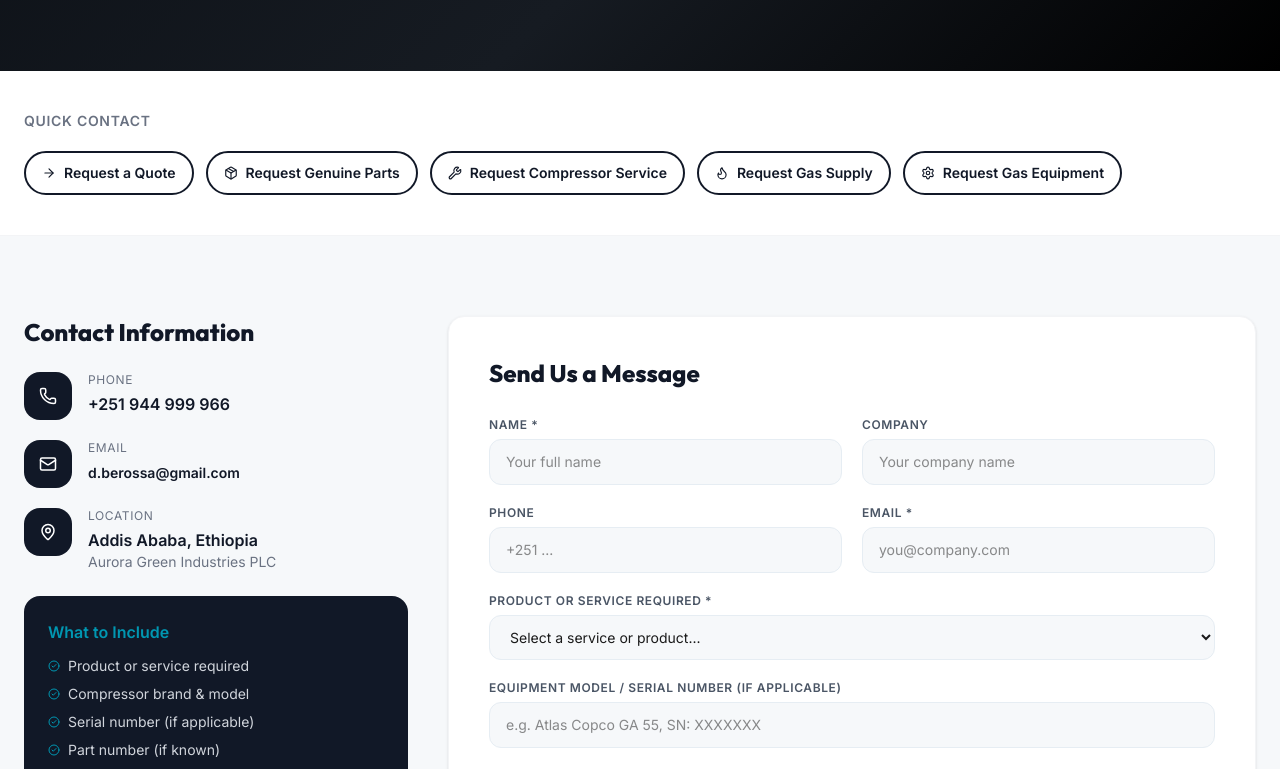
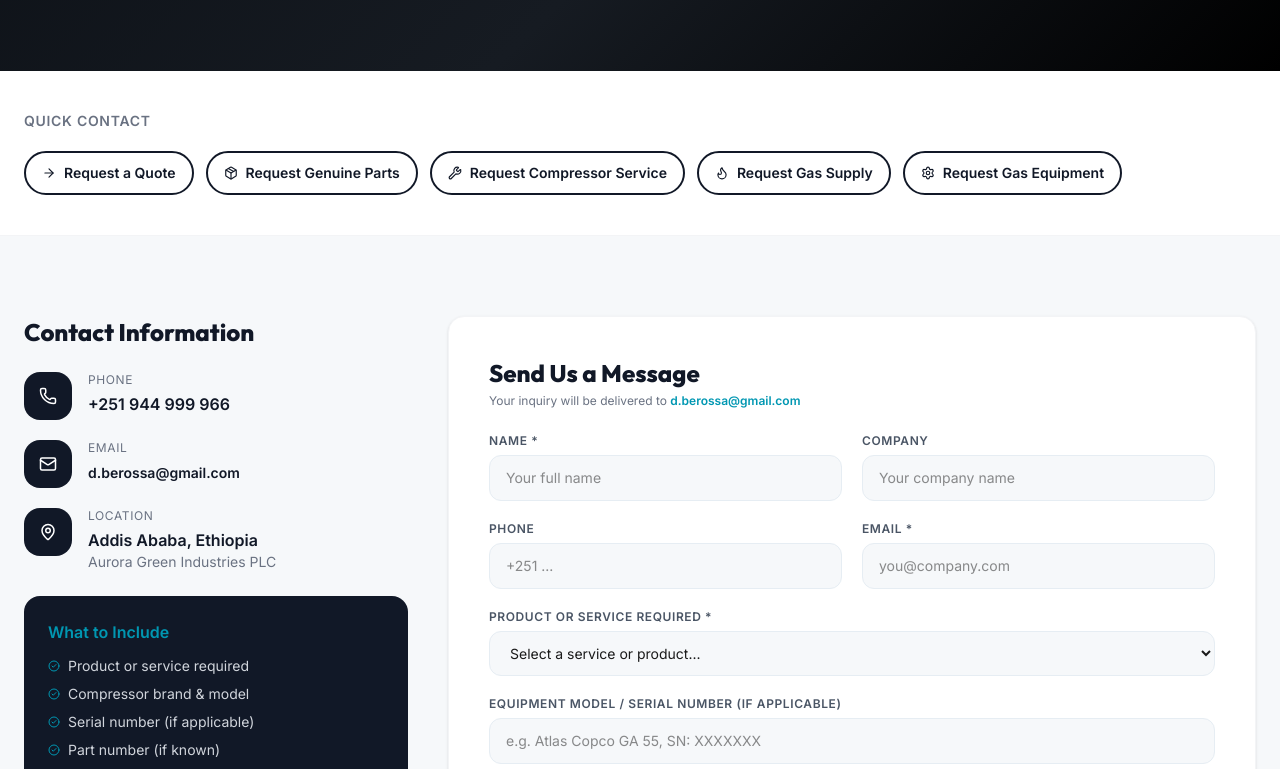
Before and after one commit to MogesBekele/Aurora-Green-Industry, a React (Vite) app: page /contact in a window 1280 px wide. Shown: the part 300-1069 px from the top of the page. Built offline with nearby package versions, Linux system fonts and the light colour scheme.

Commit message:
real time email sent activation

```diff
--- a/src/pages/Contact.tsx
+++ b/src/pages/Contact.tsx
@@ -1,5 +1,5 @@
 import { useState } from 'react'
-import { Phone, Mail, MapPin, ArrowRight, CheckCircle2, Package, Wrench, Flame, Settings } from 'lucide-react'
+import { Phone, Mail, MapPin, ArrowRight, CheckCircle2, Package, Wrench, Flame, Settings, AlertCircle } from 'lucide-react'
 
 const quickActions = [
   { id: 'qa-quote', icon: ArrowRight, label: 'Request a Quote', subject: 'Request a Quote' },
@@ -35,21 +35,68 @@ export default function Contact() {
   })
   const [submitted, setSubmitted] = useState(false)
   const [loading, setLoading] = useState(false)
+  const [errorMessage, setErrorMessage] = useState<string | null>(null)
 
   const handleChange = (
     e: React.ChangeEvent<HTMLInputElement | HTMLTextAreaElement | HTMLSelectElement>
   ) => {
     setForm({ ...form, [e.target.name]: e.target.value })
+    if (errorMessage) setErrorMessage(null)
   }
 
   const handleSubmit = async (e: React.FormEvent) => {
     e.preventDefault()
+    setErrorMessage(null)
+
+    if (!form.name.trim() || !form.email.trim() || !form.service.trim() || !form.message.trim()) {
+      setErrorMessage('Please fill in all required fields (Name, Email, Product/Service, and Message).')
+      return
+    }
+
     setLoading(true)
-    // Simulate submission
-    await new Promise((r) => setTimeout(r, 1200))
-    setLoading(false)
-    setSubmitted(true)
+
+    try {
+      const response = await fetch('https://formsubmit.co/ajax/d.berossa@gmail.com', {
+        method: 'POST',
+        headers: {
+          'Content-Type': 'application/json',
+          Accept: 'application/json',
+        },
+        body: JSON.stringify({
+          Name: form.name,
+          Company: form.company || 'Not specified',
+          Phone: form.phone || 'Not specified',
+          Email: form.email,
+          'Product or Service Requested': form.service,
+          'Equipment Model or Serial': form.serial || 'Not specified',
+          Message: form.message,
+          _subject: `New Inquiry from ${form.name} [Aurora Green Industry PLC]`,
+          _replyto: form.email,
+          _template: 'table',
+          _captcha: 'false',
+        }),
+      })
+
+      const data = await response.json().catch(() => null)
+
+      if (response.ok && (data?.success === 'true' || data?.success === true || !data?.error)) {
+        setSubmitted(true)
+      } else {
+        throw new Error(data?.message || 'Submission failed. Please try again or send email directly.')
+      }
+    } catch (err: unknown) {
+      console.error('Contact submission error:', err)
+      setErrorMessage('Unable to submit automatically. Please use the button below to send your message via email client.')
+    } finally {
+      setLoading(false)
+    }
   }
+
+  const directMailtoHref = `mailto:d.berossa@gmail.com?subject=${encodeURIComponent(
+    `Inquiry: ${form.service || 'Industrial Solutions'} - ${form.name || 'Website Visitor'}`
+  )}&body=${encodeURIComponent(
+    `Name: ${form.name}\nCompany: ${form.company || 'N/A'}\nPhone: ${form.phone || 'N/A'}\nEmail: ${form.email}\nService Requested: ${form.service || 'N/A'}\nEquipment Serial/Model: ${form.serial || 'N/A'}\n\nMessage:\n${form.message}`
+  )}`
 
   const setSubject = (subject: string) => {
     setForm((f) => ({ ...f, service: subject }))
@@ -188,28 +235,52 @@ export default function Contact() {
                     >
                       Message Sent!
                     </h3>
-                    <p className="text-gray-500 text-sm max-w-sm mx-auto leading-relaxed">
-                      Thank you for contacting Aurora Green Industries PLC. Our team will review your
+                    <p className="text-gray-500 text-sm max-w-md mx-auto leading-relaxed">
+                      Thank you for contacting Aurora Green Industries PLC. Your inquiry has been dispatched to{' '}
+                      <span className="font-semibold text-[#111827]">d.berossa@gmail.com</span>. Our team will review your
                       requirement and respond promptly.
                     </p>
                     <button
                       onClick={() => {
                         setSubmitted(false)
+                        setErrorMessage(null)
                         setForm({ name: '', company: '', phone: '', email: '', service: '', serial: '', message: '' })
                       }}
-                      className="mt-6 btn-green text-white font-semibold px-6 py-3 rounded-full text-sm"
+                      className="mt-6 btn-green text-white font-semibold px-6 py-3 rounded-full text-sm cursor-pointer"
                     >
                       Send Another Message
                     </button>
                   </div>
                 ) : (
-                  <form onSubmit={handleSubmit} noValidate>
+                  <form onSubmit={handleSubmit}>
+                    {/* Honeypot spam prevention */}
+                    <input type="text" name="_honey" className="hidden" style={{ display: 'none' }} tabIndex={-1} autoComplete="off" />
+
                     <h2
-                      className="text-2xl font-display font-800 text-[#111827] mb-7"
+                      className="text-2xl font-display font-800 text-[#111827] mb-1"
                       style={{ fontFamily: 'Outfit, sans-serif', fontWeight: 800 }}
                     >
                       Send Us a Message
                     </h2>
+                    <p className="text-xs text-gray-500 mb-6">
+                      Your inquiry will be delivered to <span className="text-[#0097B2] font-semibold">d.berossa@gmail.com</span>
+                    </p>
+
+                    {errorMessage && (
+                      <div className="mb-6 p-4 rounded-xl bg-red-50 border border-red-200 text-sm text-red-700 flex flex-col sm:flex-row sm:items-center justify-between gap-3">
+                        <div className="flex items-start gap-2">
+                          <AlertCircle size={18} className="text-red-500 shrink-0 mt-0.5" />
+                          <span>{errorMessage}</span>
+                        </div>
+                        <a
+                          href={directMailtoHref}
+                          className="inline-flex items-center justify-center gap-2 px-4 py-2 bg-[#111827] text-white text-xs font-semibold rounded-lg hover:bg-black transition-colors shrink-0"
+                        >
+                          <Mail size={14} />
+                          Send via Email App
+                        </a>
+                      </div>
+                    )}
 
                     <div className="grid grid-cols-1 sm:grid-cols-2 gap-5 mb-5">
                       <div>
@@ -329,12 +400,12 @@ export default function Contact() {
                       id="contact-submit"
                       type="submit"
                       disabled={loading}
-                      className="btn-green w-full text-white font-semibold py-4 rounded-xl text-sm flex items-center justify-center gap-2 disabled:opacity-60"
+                      className="btn-green w-full text-white font-semibold py-4 rounded-xl text-sm flex items-center justify-center gap-2 disabled:opacity-60 cursor-pointer"
                     >
                       {loading ? (
                         <>
                           <div className="w-4 h-4 border-2 border-white/40 border-t-white rounded-full animate-spin" />
-                          Sending...
+                          Sending to d.berossa@gmail.com...
                         </>
                       ) : (
                         <>
```
